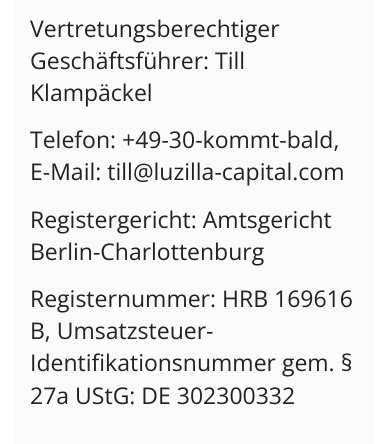
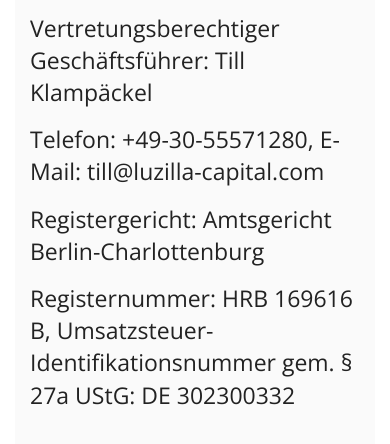
Before and after one commit to Luzilla/luzilla.github.io, a plain HTML site: page index.html in a window 390 px wide. Shown: the part 376-820 px from the top of the page. Drawn offline with nearby package versions, Linux system fonts and the light colour scheme.

Commit message:
Update: :phone:

```diff
--- a/index.html
+++ b/index.html
@@ -41,7 +41,7 @@
       <div> -->
         <p>Vertretungsberechtiger Gesch&auml;ftsf&uuml;hrer: Till Klamp&auml;ckel</p>
         <p>
-          Telefon: +49-30-kommt-bald,
+          Telefon: +49-30-55571280,
           E-Mail: till@luzilla-capital.com
         </p>
         <p>Registergericht: Amtsgericht Berlin-Charlottenburg</p>
```
